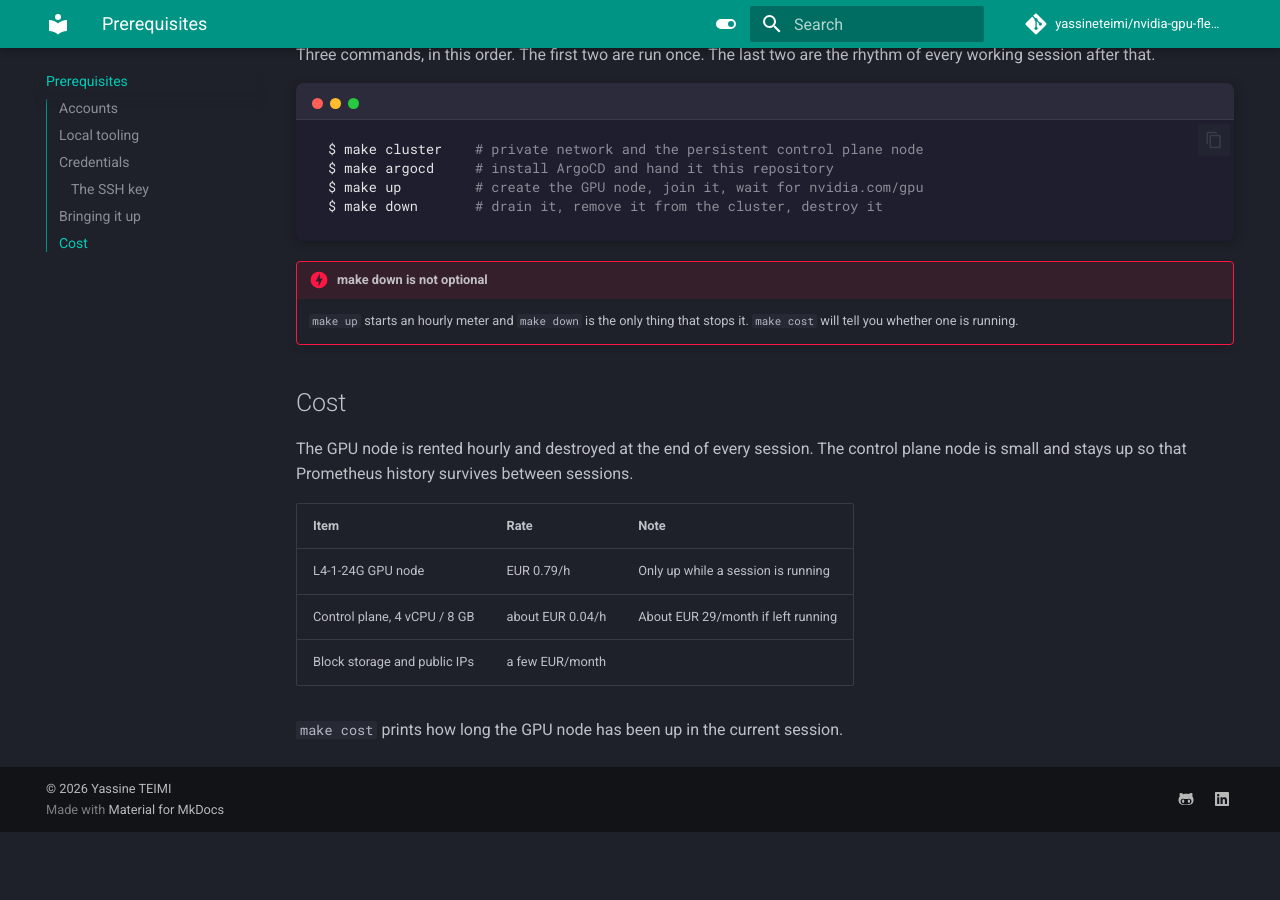
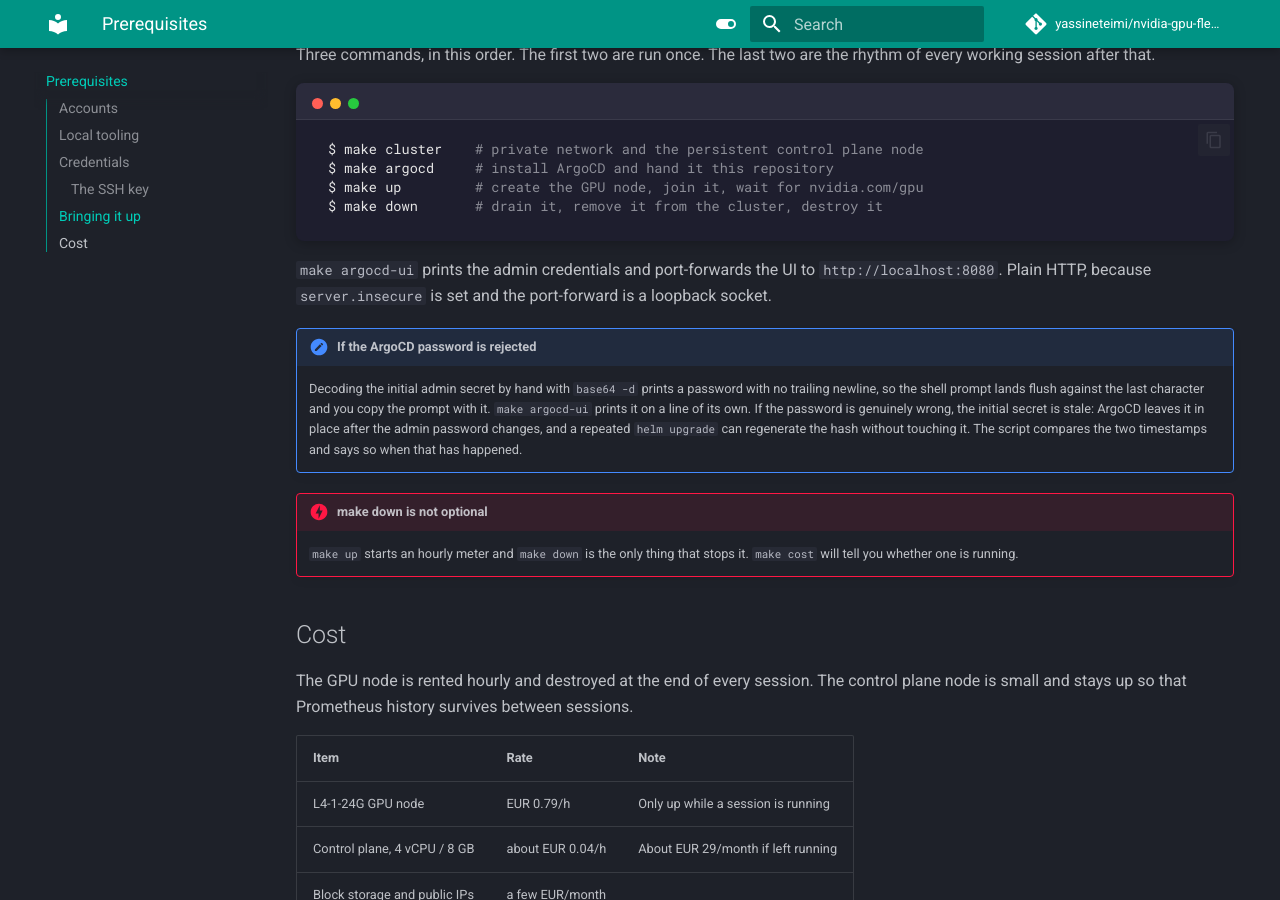
Before and after one commit to yassineteimi/nvidia-gpu-fleet-poc, an MkDocs documentation site: the page built from docs/prerequisites.md, in a window 1280 px wide and 900 px high, scrolled down 2116 px. Built offline with MkDocs 1.6.1 and Material for MkDocs 9.7.7, drawn with Linux system fonts in a browser that asks for light colours; comment, search, counter and statistics services are not loaded; before the commit the page ends 2948 px from its top, so only the background shows below that.

Commit message:
Print the ArgoCD password instead of a command that prints it
The bootstrap script told you to decode argocd-initial-admin-secret with
base64 -d. That emits the password with no trailing newline, so the shell
prompt renders flush against the last character and you copy the prompt
with it, or drop the final character, and conclude the password is wrong.
It is a well worn trap and the script walked straight into it.

- new scripts/argocd-ui.sh, make argocd-ui: prints admin, the password on
  a line of its own, and the URL, then port-forwards
- go-template with base64decode rather than base64 -d, which is GNU only.
  macOS wants -D on older releases
- the initial secret goes stale silently: ArgoCD leaves it in place after
  the admin password changes, and a repeated helm upgrade can regenerate
  the hash without touching it. The script compares its creation time
  against admin.passwordMtime and prints the reset procedure when the two
  disagree
- says http, not https, since server.insecure is set in our values and a
  browser sent to https gets a TLS error rather than a login page
- bootstrap-argocd.sh now points at make argocd-ui instead of restating it

````diff
--- a/docs/prerequisites.md
+++ b/docs/prerequisites.md
@@ -84,6 +84,19 @@
 $ make down       # drain it, remove it from the cluster, destroy it
 ```
 
+`make argocd-ui` prints the admin credentials and port-forwards the UI to
+`http://localhost:8080`. Plain HTTP, because `server.insecure` is set and the
+port-forward is a loopback socket.
+
+!!! note "If the ArgoCD password is rejected"
+    Decoding the initial admin secret by hand with `base64 -d` prints a password
+    with no trailing newline, so the shell prompt lands flush against the last
+    character and you copy the prompt with it. `make argocd-ui` prints it on a
+    line of its own. If the password is genuinely wrong, the initial secret is
+    stale: ArgoCD leaves it in place after the admin password changes, and a
+    repeated `helm upgrade` can regenerate the hash without touching it. The
+    script compares the two timestamps and says so when that has happened.
+
 !!! danger "make down is not optional"
     `make up` starts an hourly meter and `make down` is the only thing that stops
     it. `make cost` will tell you whether one is running.
````
Also changed, not shown: 3 other files.
